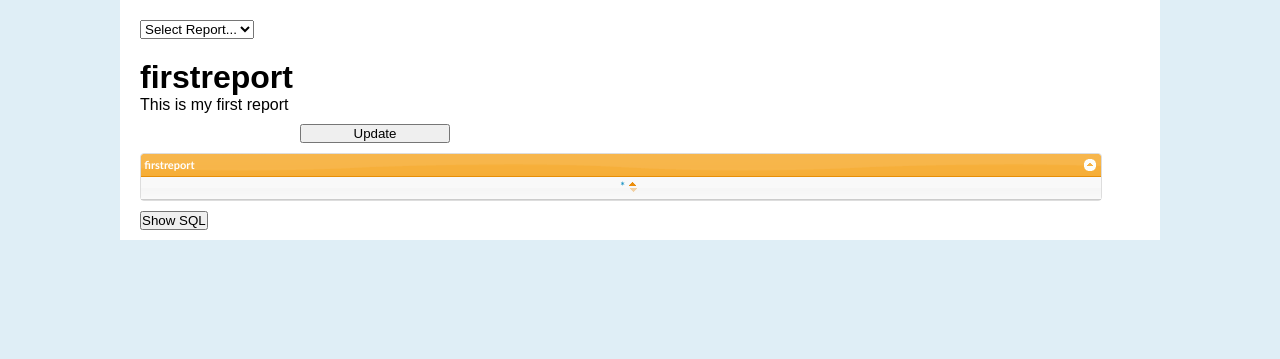
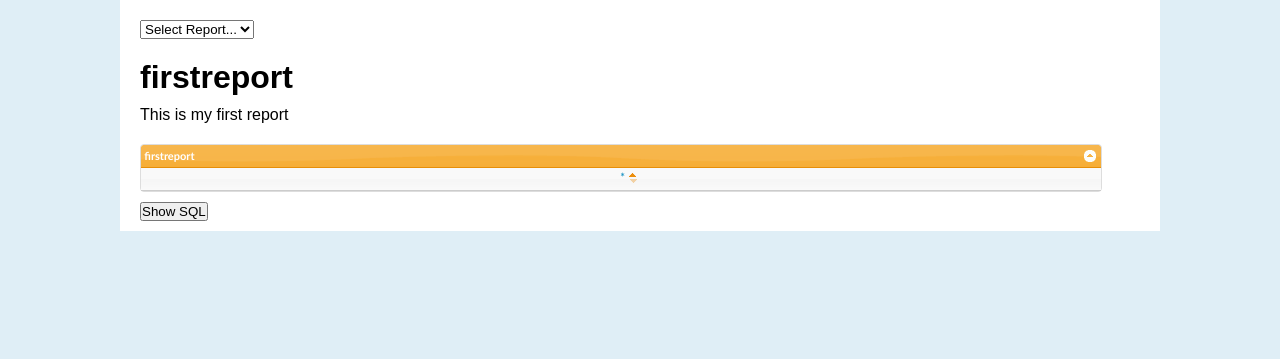
Before and after one commit to moogway82/sqlreports, a CodeIgniter app: page /index.php/sqlreports/viewreport/firstreport in a window 1280 px wide. Shown: the top 359 px of the page. Run offline with CodeIgniter, Linux system fonts and the light colour scheme; data comes from the database, SQL or seed files in the repository; data that the repository does not hold is empty.

Commit message:
Got rid of the update button if no variables to edit and added some margin to the description

```diff
--- a/application/views/read_report.php
+++ b/application/views/read_report.php
@@ -108,9 +108,11 @@ $(function(){
                     <input name="<?=$varField?>" value="<?=$varValues["$varField"]?>" />
                 </div>
                 <?php endforeach; ?>
+                <?php if(count($varFields) > 0): ?>
                 <div class="field submit">
                     <button class="widebutton" type="submit">Update</botton>
                 </div>
+                <?php endif; ?>
             </form>
 
             <table id="list">
--- a/css/sqlreports.css
+++ b/css/sqlreports.css
@@ -48,3 +48,7 @@ input {
 #showsql {
     margin: 10px 0;
 }
+
+.report-desc {
+    margin: 10px 0 20px;
+}
```
